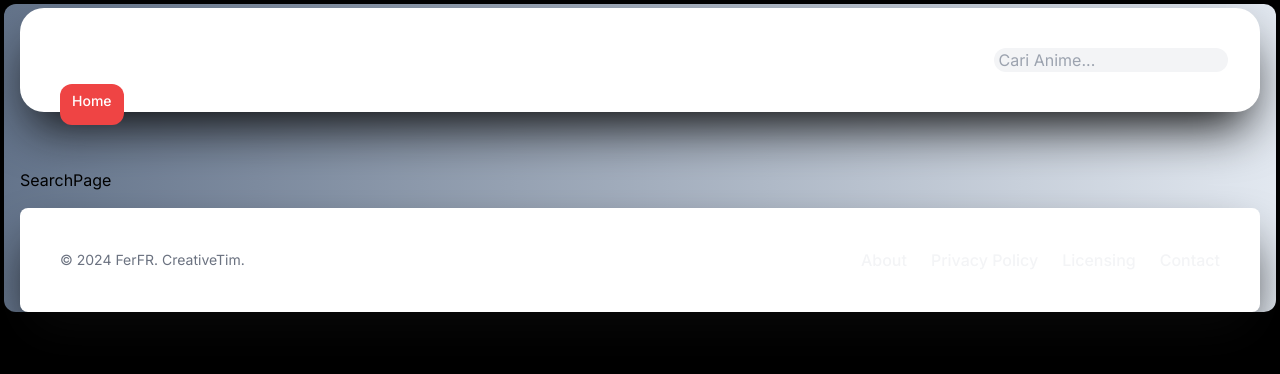
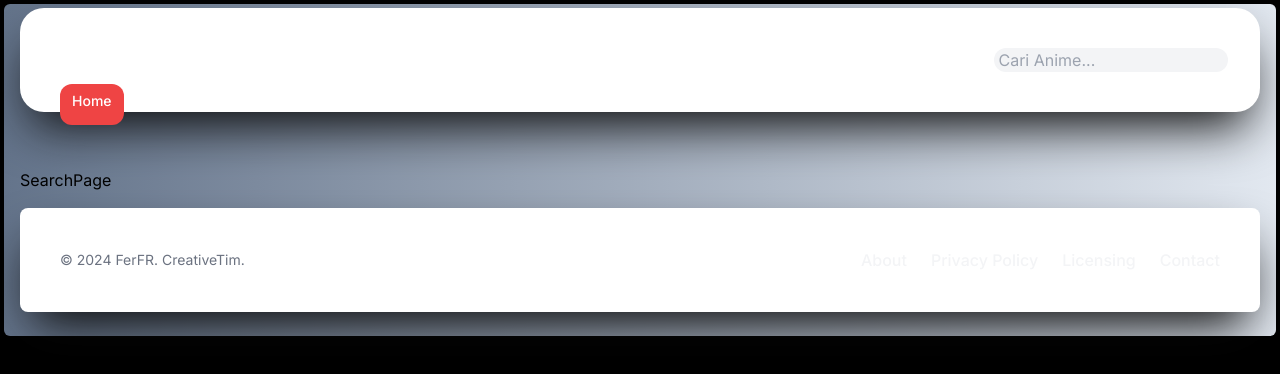
Before and after one commit to ferddyfauzanR/NextJS-AnimeWebsite, a Next.js app in the folder next-anime/: page /search in a window 1280 px wide. Shown: the top 374 px of the page. Built offline with nearby package versions, Linux system fonts and the light colour scheme.

Commit message:
update layout

```diff
--- a/next-anime/src/app/layout.js
+++ b/next-anime/src/app/layout.js
@@ -14,7 +14,7 @@ export default function RootLayout({ children }) {
   return (
     <html lang="en">
       <body className={inter.className}>
-        <div className="md:mx-1 bg-slate-200 rounded-xl bg-gradient-to-r from-slate-500 to-transparent mt-1">
+        <div className="md:mx-1 bg-slate-200 rounded-md bg-gradient-to-r from-slate-500 to-transparent mt-1 pb-4">
           <div className="container mx-auto px-4">
             <Navbar />
             {children}
```
